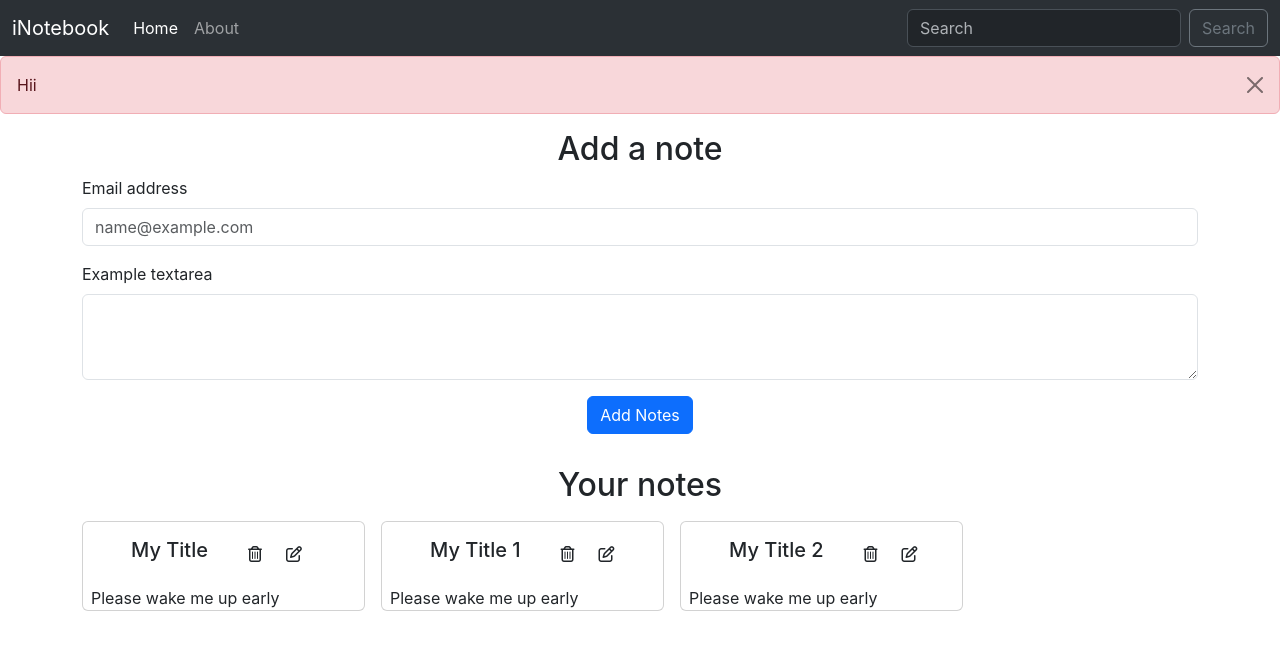
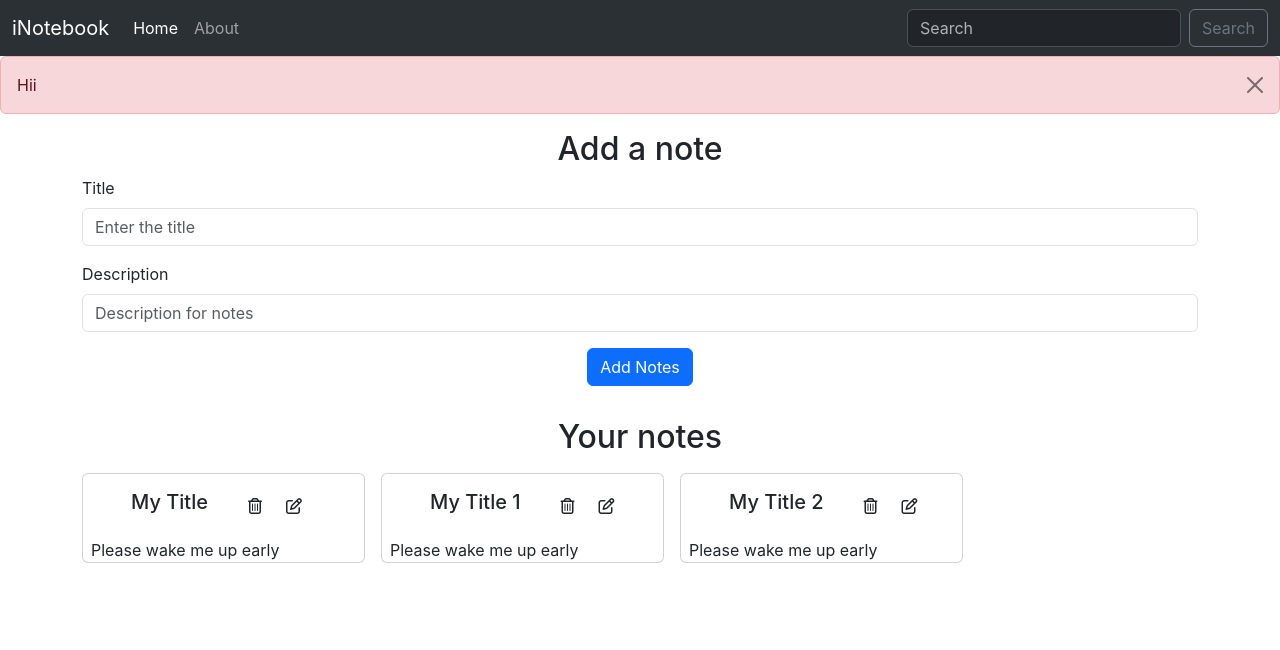
Before and after one commit to charankulal/iNotes, a React (Create React App) app: page / in a window 1280 px wide. Shown: the top 650 px of the page. Built offline with nearby package versions, Linux system fonts and the light colour scheme.

Commit message:
Added AddNote component

```diff
--- /dev/null
+++ b/src/Components/AddNote.js
@@ -0,0 +1,61 @@
+import React from "react";
+import noteContext from "../context/notes/NotesContext";
+import { useContext } from "react";
+import { useState } from "react";
+
+
+const AddNote = () => {
+    const context = useContext(noteContext);
+    const { addNote } = context;
+    const [note,setNote]=useState({title:"",desc:"",tag:""})
+
+
+    const handleClick=()=>{
+        addNote(note.title,note.desc,note.tag)
+    }
+    const onChange=(e)=>{
+        setNote({...note, [e.target.name]:e.target.value})
+    }
+
+  return (
+    <div>
+      <h2 className="text-center">Add a note</h2>
+      <form className="form" action="">
+        <div className="mb-3">
+          <label htmlFor="title" className="form-label">
+            Title
+          </label>
+          <input
+            type="text"
+            className="form-control"
+            id="title"
+            placeholder="Enter the title"
+            name="title"
+            onChange={onChange}
+          />
+        </div>
+        <div className="mb-3">
+          <label htmlFor="desc" className="form-label">
+            Description
+          </label>
+          <input
+            type="text"
+            className="form-control"
+            id="desc"
+            placeholder="Description for notes"
+            name="desc"
+            onChange={onChange}
+          />
+
+        </div>
+        <div className="mb-3 text-center">
+          <button type="button" className="btn btn-primary mb-3" onClick={handleClick}>
+            Add Notes
+          </button>
+        </div>
+      </form>
+    </div>
+  );
+};
+
+export default AddNote;
--- a/src/Components/Home.js
+++ b/src/Components/Home.js
@@ -4,35 +4,9 @@ import Notes from "./Notes";
 export default function Home() {
 
   return (
-    <div>
-      <h2 className="text-center">Add a note</h2>
-      <form className="form" action="">
-        <div className="mb-3">
-          <label htmlFor="exampleFormControlInput1" className="form-label">
-            Email address
-          </label>
-          <input
-            type="email"
-            className="form-control"
-            id="exampleFormControlInput1"
-            placeholder="name@example.com"
-          />
-        </div>
-        <div className="mb-3">
-          <label htmlFor="exampleFormControlTextarea1" className="form-label">
-            Example textarea
-          </label>
-          <textarea
-            className="form-control"
-            id="exampleFormControlTextarea1"
-            rows="3"
-          ></textarea>
-        </div>
-        <div className="mb-3 text-center">
-    <button type="submit" className="btn btn-primary mb-3">Add Notes</button>
-  </div>
-      </form>
-      <Notes/>
-    </div>
+    <>
+
+    <Notes/>
+    </>
   );
 }
--- a/src/Components/Notes.js
+++ b/src/Components/Notes.js
@@ -1,19 +1,23 @@
-import React from 'react'
+import React from "react";
 import { useContext } from "react";
-import noteContext from '../context/notes/NotesContext'
-import NoteItem from './NoteItem';
+import noteContext from "../context/notes/NotesContext";
+import NoteItem from "./NoteItem";
+import AddNote from "./AddNote";
 
 const Notes = () => {
-    const context=useContext(noteContext)
-    const {notes,setNotes}=context
+  const context = useContext(noteContext);
+  const { notes, addNote } = context;
   return (
-    <div className='row g-3'>
-      <h2 className="text-center">Your notes</h2>
-      {notes.map((notes)=>{
-        return <NoteItem key={notes._id} note={notes}/>
-      })}
-    </div>
-  )
-}
+    <>
+      <AddNote />
+      <div className="row g-3">
+        <h2 className="text-center">Your notes</h2>
+        {notes.map((notes) => {
+          return <NoteItem key={notes._id} note={notes} />;
+        })}
+      </div>
+    </>
+  );
+};
 
-export default Notes
+export default Notes;
--- a/src/context/notes/NotesState.js
+++ b/src/context/notes/NotesState.js
@@ -38,8 +38,39 @@ const NotesState=(props)=>{
 
 
           const [notes,setNotes]=useState(notesInitial)
+          // Add a note
+          const addNote=(title,description,tag)=>{
+            let note={
+              "_id": "651592affbfda03963b72abc",
+              "user": "65145738cd54e86ea42d9390",
+              "title": title,
+              "description":description,
+              "tag": tag,
+              "date": "2023-09-28T14:50:23.691Z",
+              "__v": 0
+            }
+            setNotes(notes.concat(note))
+          }
+
+
+          // Delete a note
+          const deleteNote=()=>{
+
+          }
+
+
+
+
+          //Edit a note
+          const editNote=()=>{
+
+          }
+
+
+
+
     return(
-        <NotesContext.Provider value={{notes,setNotes}}>
+        <NotesContext.Provider value={{notes,addNote,deleteNote,editNote}}>
             {props.children}
         </NotesContext.Provider>
     )
```
